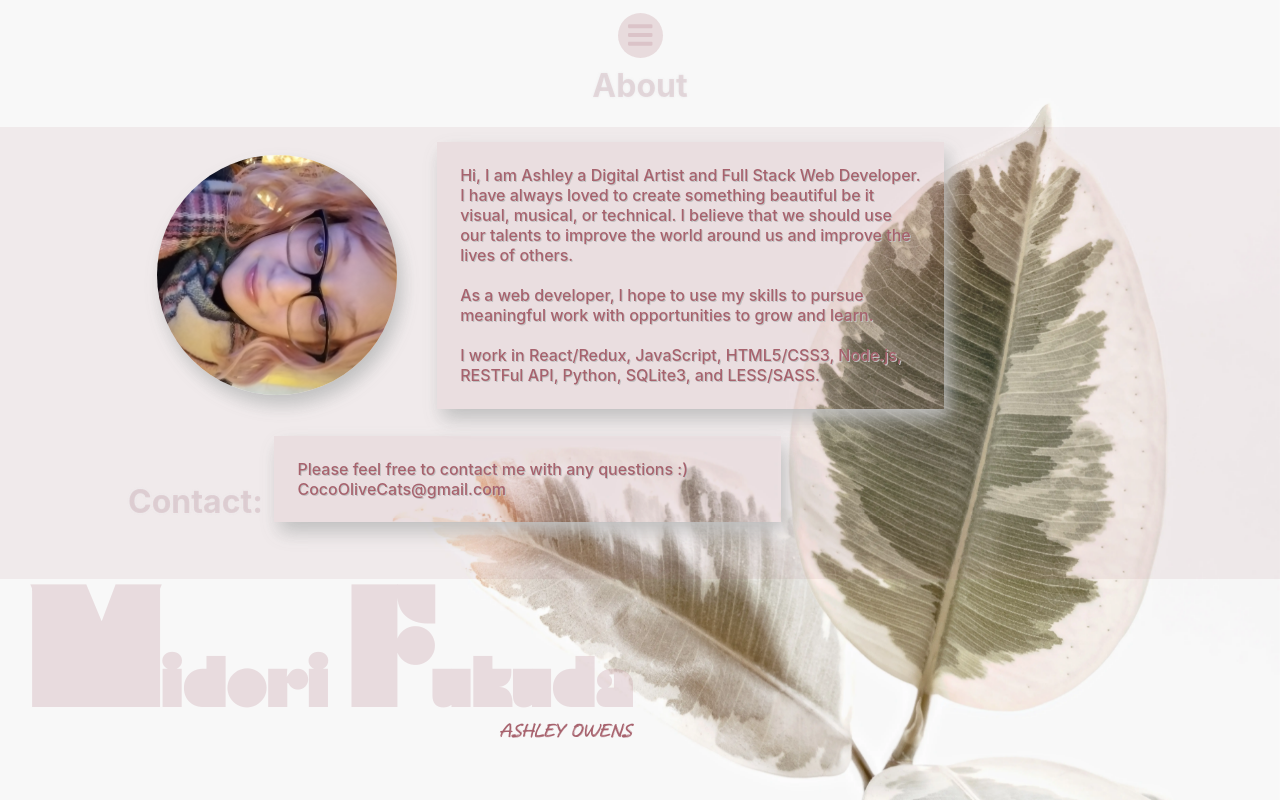
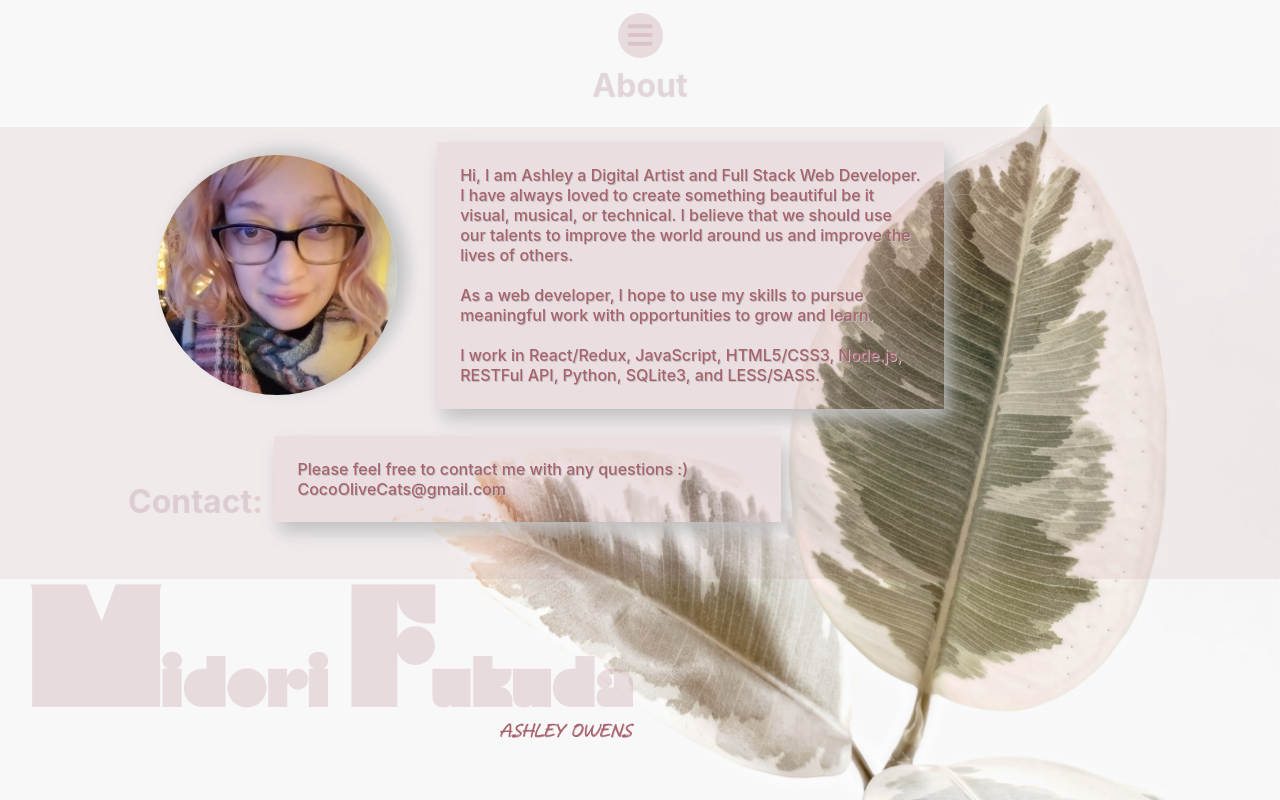
Before and after one commit to lilmatchamonster/portfolio, a React (Create React App) app: page / in a window 1280 px wide. Built offline with nearby package versions, Linux system fonts and the light colour scheme; a web font is replaced by a local one.

Commit message:
Fixed Profile Image Rotation

```diff
--- a/src/components/About.js
+++ b/src/components/About.js
@@ -109,11 +109,11 @@ const About = props => {
 					: props => (
 						<div style={props}>
 							<AboutSyles style={theme['a']}>
-									<h1 style={{color: 'hsla(351, 28%, 52%, .19)', textShadow: '0 0 3px hsl(195,16%,85%,.3)'}}>
+								<h1 style={{ color: 'hsla(351, 28%, 52%, .19)', textShadow: '0 0 3px hsl(195,16%,85%,.3)' }}>
 									About
 									</h1>
 								<div className={'intro-card'}>
-										<img src={profilePic} alt='Ash' />
+									<img src={profilePic} alt='Ash' style={{ transform: "rotate(-90deg)" }} />
 									<p>
 										Hi, I am Ashley a Digital Artist and
 										Full Stack Web Developer. I have
@@ -123,19 +123,19 @@ const About = props => {
 										use our talents to improve the world
 										around us and improve the lives of
 										others.
-											<br/>
-											<br/>
+											<br />
+										<br />
 											As a web developer, I hope to use my
 											skills to pursue meaningful work
 											with opportunities to grow and
 											learn.
-											<br/>
-											<br/>
+											<br />
+										<br />
 											I work in React/Redux, JavaScript, HTML5/CSS3, Node.js, RESTFul API, Python, SQLite3, and LESS/SASS.
 										</p>
 								</div>
 								<div className={'intro-card'}>
-										<h1 style={{color: 'hsla(351, 28%, 52%, .19)', textShadow: '0 0 3px hsl(195,16%,85%,.3)'}}>
+									<h1 style={{ color: 'hsla(351, 28%, 52%, .19)', textShadow: '0 0 3px hsl(195,16%,85%,.3)' }}>
 										Contact:
 										</h1>
 									<p className={'contact'}>
```
Lines whose indentation alone changed are shown as unchanged.
